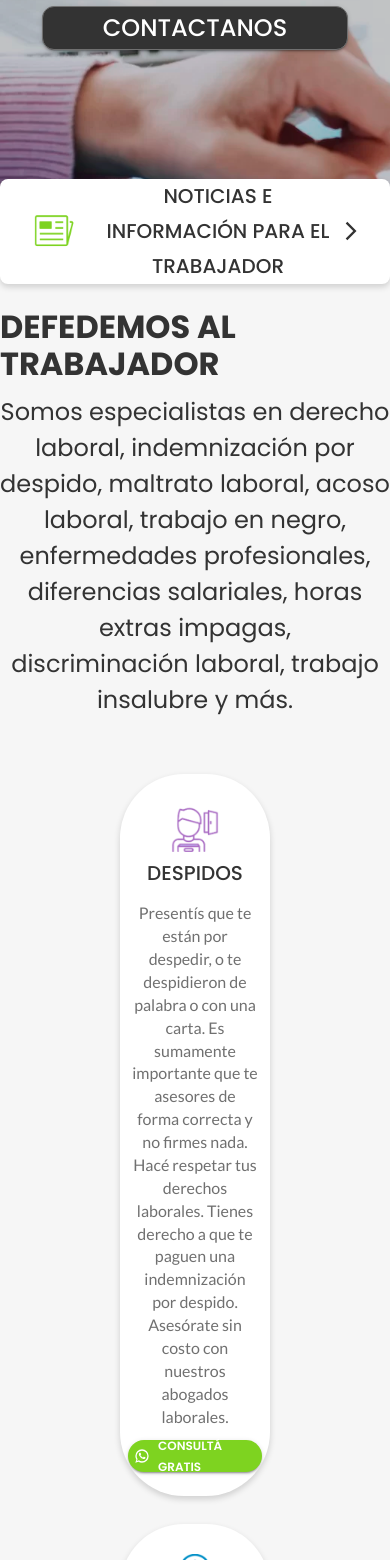
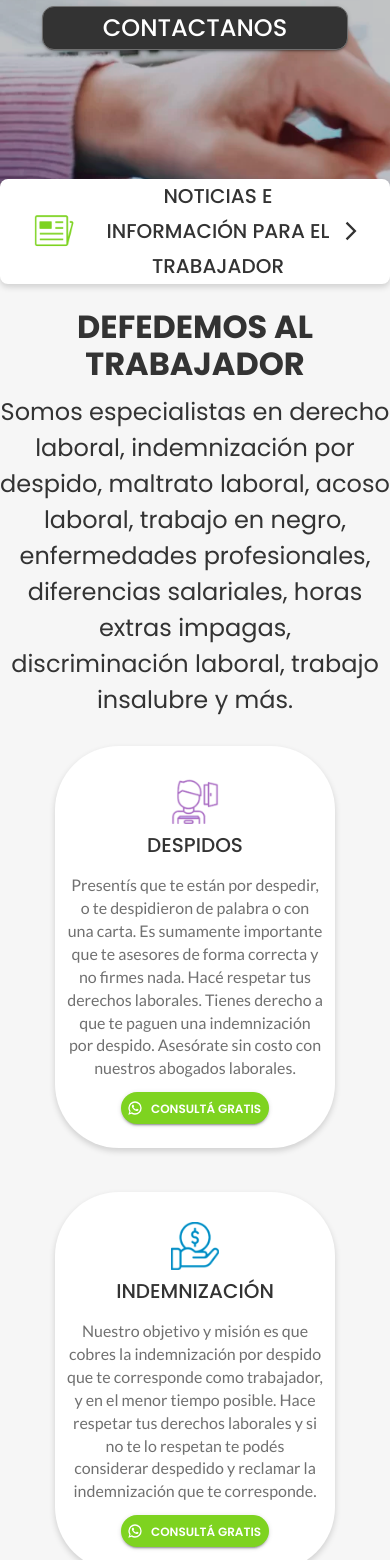
Before and after one commit to roperrott/abogados-landing, a React (Create React App) app: page / in a window 390 px wide. Shown: the part 440-2000 px from the top of the page. Built offline with nearby package versions, Linux system fonts and the light colour scheme; no server answers.

Commit message:
se implementa disenio mobile

```diff
--- a/src/components/CardsContainer/index.css
+++ /dev/null
@@ -1,5 +0,0 @@
-.cards-container{
-    display: flex;
-    flex-wrap: wrap;
-    justify-content: space-between;
-}
--- a/src/components/CardsContainer/index.js
+++ b/src/components/CardsContainer/index.js
@@ -1,15 +1,20 @@
 /* eslint-disable react/jsx-props-no-spreading */
-import { Box } from '@mui/material';
+import { Grid, Box } from '@mui/material';
 import { InfoCard } from '../InfoCard';
 import { cardsData } from '../../data/cardsData';
-import './index.css';
 
 export function CardsContainer() {
   return (
-    <Box className="cards-container" sx={{ m: '28px 120px' }}>
-      {
-                cardsData.map((data) => <InfoCard key={data.title} {...data} />)
+    <Box sx={{ flexGrow: 1 }}>
+      <Grid justify="center" align="center" container spacing={{ xs: 2, md: 2 }} columns={{ xs: 1, sm: 8, md: 12 }}>
+        {
+                cardsData.map((data) => (
+                  <Grid item xs={2} sm={4} md={4} key={data.title} style={{ display: 'flex', justifyContent: 'center' }}>
+                    <InfoCard {...data} />
+                  </Grid>
+                ))
             }
+      </Grid>
     </Box>
   );
 }
--- a/src/components/Form/index.js
+++ b/src/components/Form/index.js
@@ -40,7 +40,7 @@ export function Form() {
       <Box
         id="contact-form"
         sx={{
-          bgcolor: '#FFFFFF', alignItems: 'center', p: '60px 80px 28px', m: '-244px 80px 0px', borderRadius: '64px', position: 'absolute', display: 'flex', flexDirection: 'column',
+          bgcolor: '#FFFFFF', alignItems: 'center', p: '60px 80px 28px', m: '-244px 80px 0px', borderRadius: '64px', position: 'absolute', display: 'flex', flexDirection: 'column', right: 0, left: 0,
         }}
       >
         <Typography variant="h5" sx={{ textAlign: 'center' }}>COMPLETÁ EL FORMULARIO PARA QUE TE CONTACTEMOS</Typography>
--- a/src/components/PageContent/index.js
+++ b/src/components/PageContent/index.js
@@ -4,7 +4,7 @@ import './index.css';
 export function PageContent() {
   return (
     <Box className="content-container">
-      <Typography variant="h3" color="secondary" sx={{ pt: '60px', mb: '12px' }}>DEFEDEMOS AL TRABAJADOR</Typography>
+      <Typography variant="h3" color="secondary" sx={{ pt: '60px', mb: '12px' }} align="center">DEFEDEMOS AL TRABAJADOR</Typography>
       <Typography variant="body1" color="secondary" align="center">Somos especialistas en derecho laboral, indemnización por despido, maltrato laboral, acoso laboral, trabajo en negro, enfermedades profesionales, diferencias salariales, horas extras impagas, </Typography>
       <Typography variant="body1" color="secondary" align="center">discriminación laboral, trabajo insalubre y más.</Typography>
     </Box>
```
